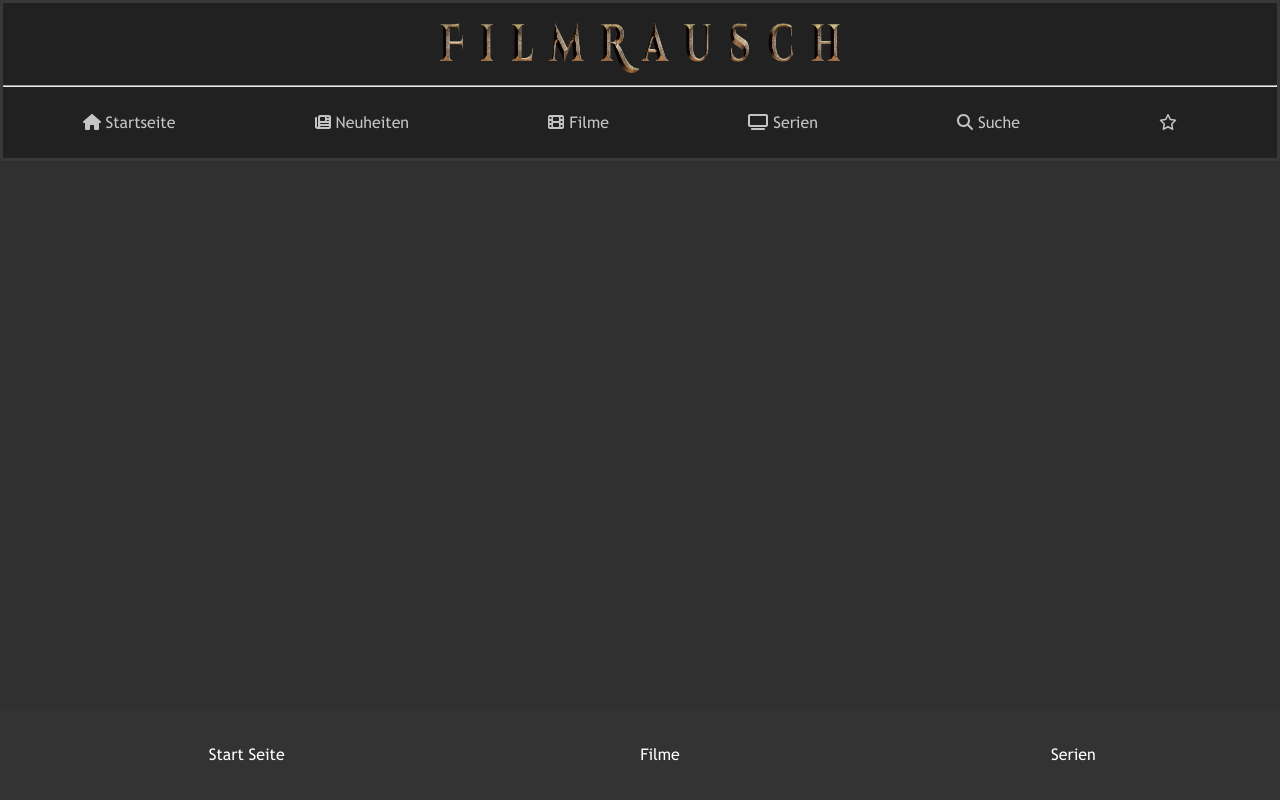
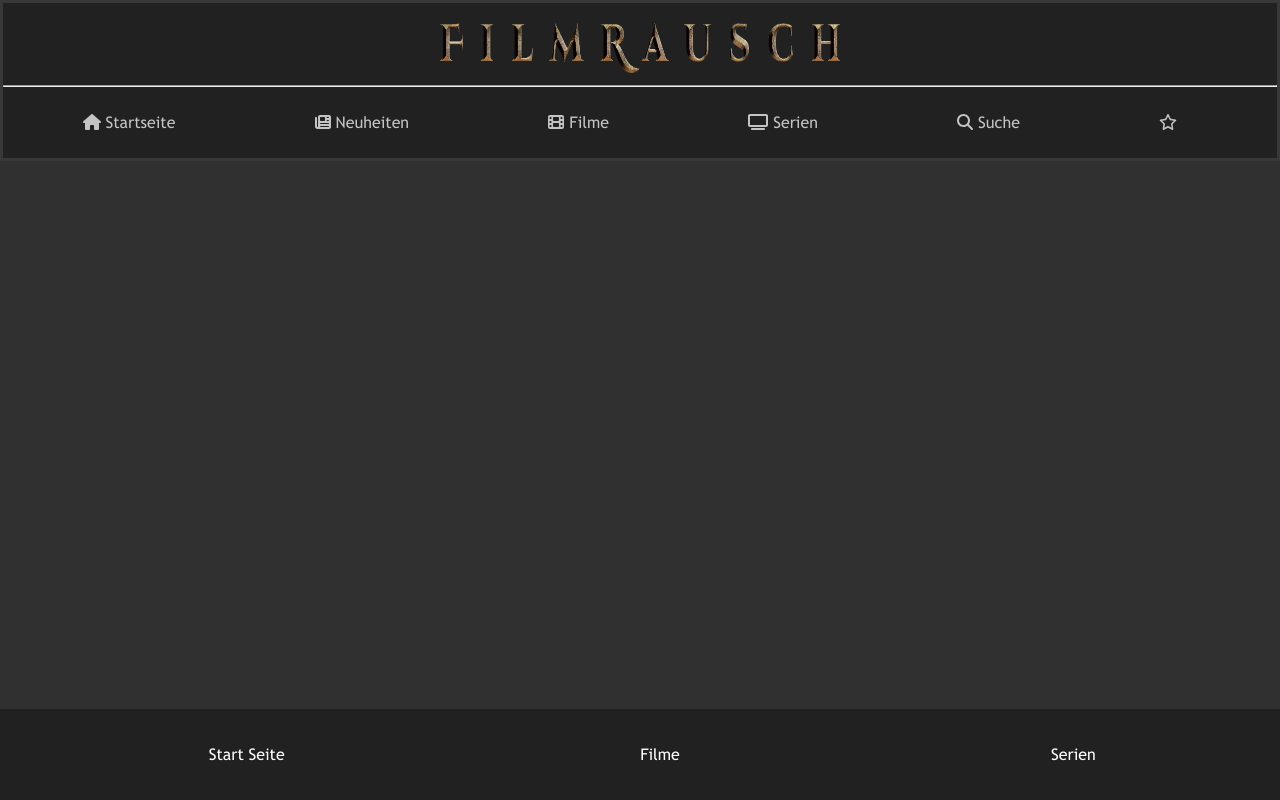
Before and after one commit to akocerke/FilmSerienempfehlungen, a React (Create React App) app: page / in a window 1280 px wide. Built offline with nearby package versions, Linux system fonts and the light colour scheme.

Commit message:
Template fertig

```diff
--- a/src/components/Footer/Footer.module.css
+++ b/src/components/Footer/Footer.module.css
@@ -1,5 +1,5 @@
 footer {
-  background-color: #333;
+  background-color: var(--footer-color);
   color: #fff;
   padding: 20px 0;
   position: fixed;
--- a/src/style/GlobalVars.css
+++ b/src/style/GlobalVars.css
@@ -2,4 +2,5 @@
     --background-color: #303030;
     --primary-color: #c4c4c4;
     --secondary-color: #e3a739;
+    --footer-color: #212121;
   }
```
